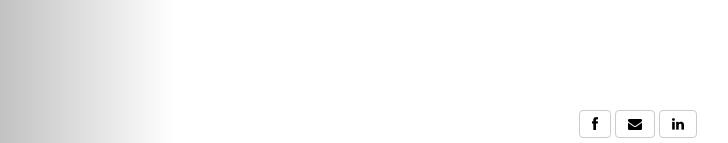
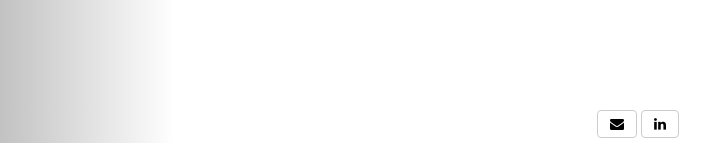
Before and after one commit to Snuggert/JvdB, a Python web app: template jvdb/templates/contact.htm in a window 1280 px wide. Shown: the part 657-800 px from the top of the page, without its empty margins (2-730 px from the left). Run offline with Jinja, Linux system fonts and the light colour scheme; the template is opened without the code that fills it, so the values that code supplies are empty; some libraries are stand-ins or nearby versions.

Commit message:
removed facebook link

```diff
--- a/jvdb/templates/base.htm
+++ b/jvdb/templates/base.htm
@@ -30,7 +30,6 @@
     </div>
 
     <div id="contact" class="col-md-12 row">
-        <a class="btn btn-default" href="http://facebook.com/jacqueline.vandenbos.98"><i class="fa fa-facebook"></i></a>
         <a class="btn btn-default" href="mailto:javandenbos@yahoo.com"><i class="fa fa-envelope"></i></a>
         <a class="btn btn-default" href="http://linkedin.com/pub/jacqueline-van-den-bos/34/787/234/nl"><i class="fa fa-linkedin"></i></a>
     </div>
```
